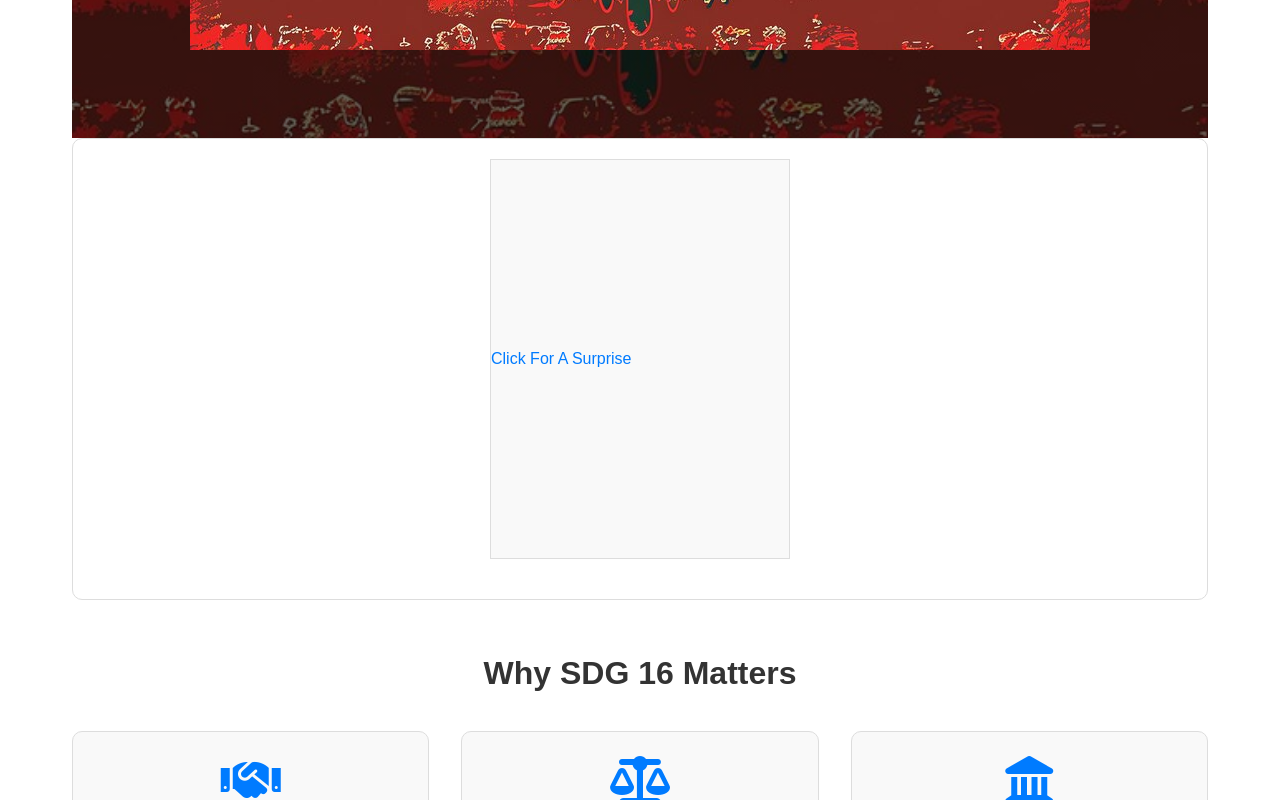
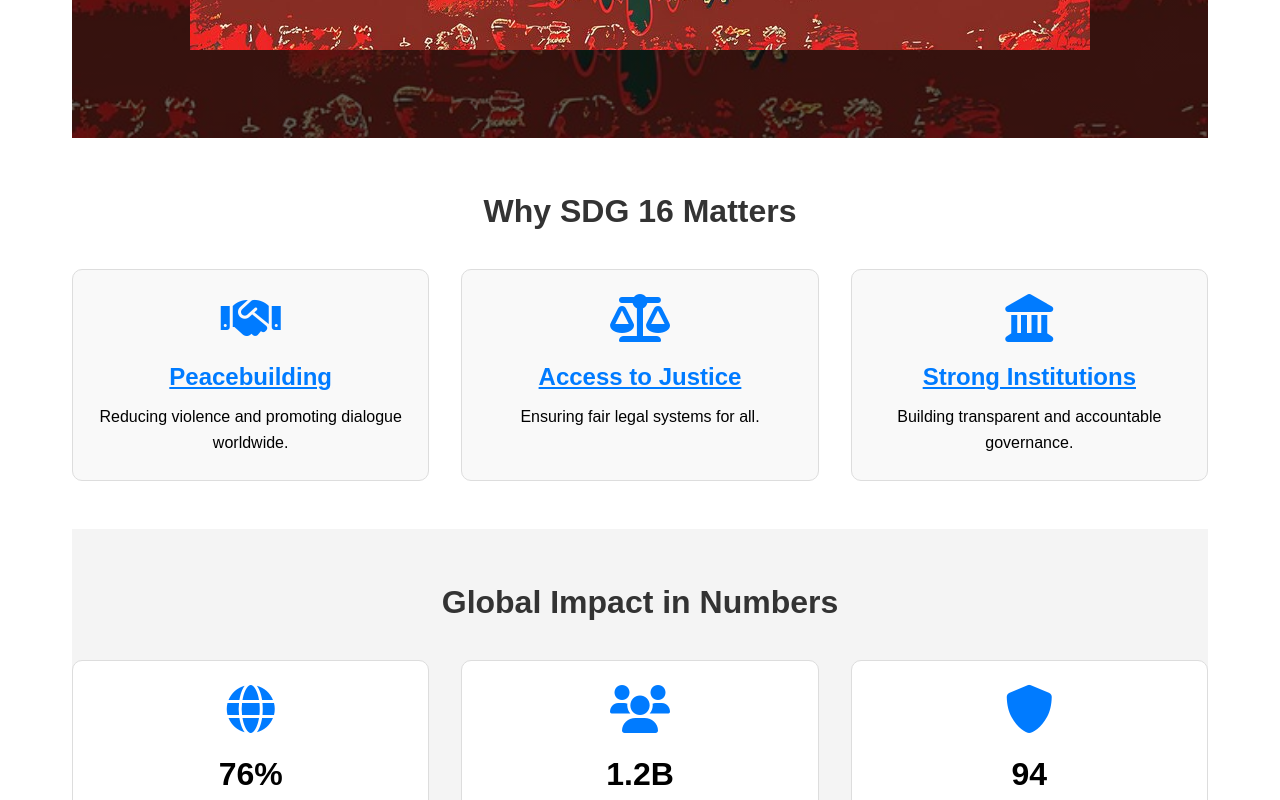
Before and after one commit to xxVertex/sdg16, a plain HTML site: page main.html in a window 1280 px wide. Shown: the part 729-1529 px from the top of the page. Drawn offline with Linux system fonts and the light colour scheme.

Commit message:
Update main.html

```diff
--- a/main.html
+++ b/main.html
@@ -344,13 +344,6 @@
                 <img src="assets/images/sdg16-hero.jpg" alt="Global peace symbols" class="hero-image">
             </div>
         </section>
-        <section class="button-section">
-            <div class="container">
-                <div class="button-container">
-                    <a href="game.html" target="index">Click For A Surprise</a>
-                </div>
-            </div>
-        </section>
         <!-- Key Features Section -->
         <section class="features-section">
             <h2>Why SDG 16 Matters</h2>
```
